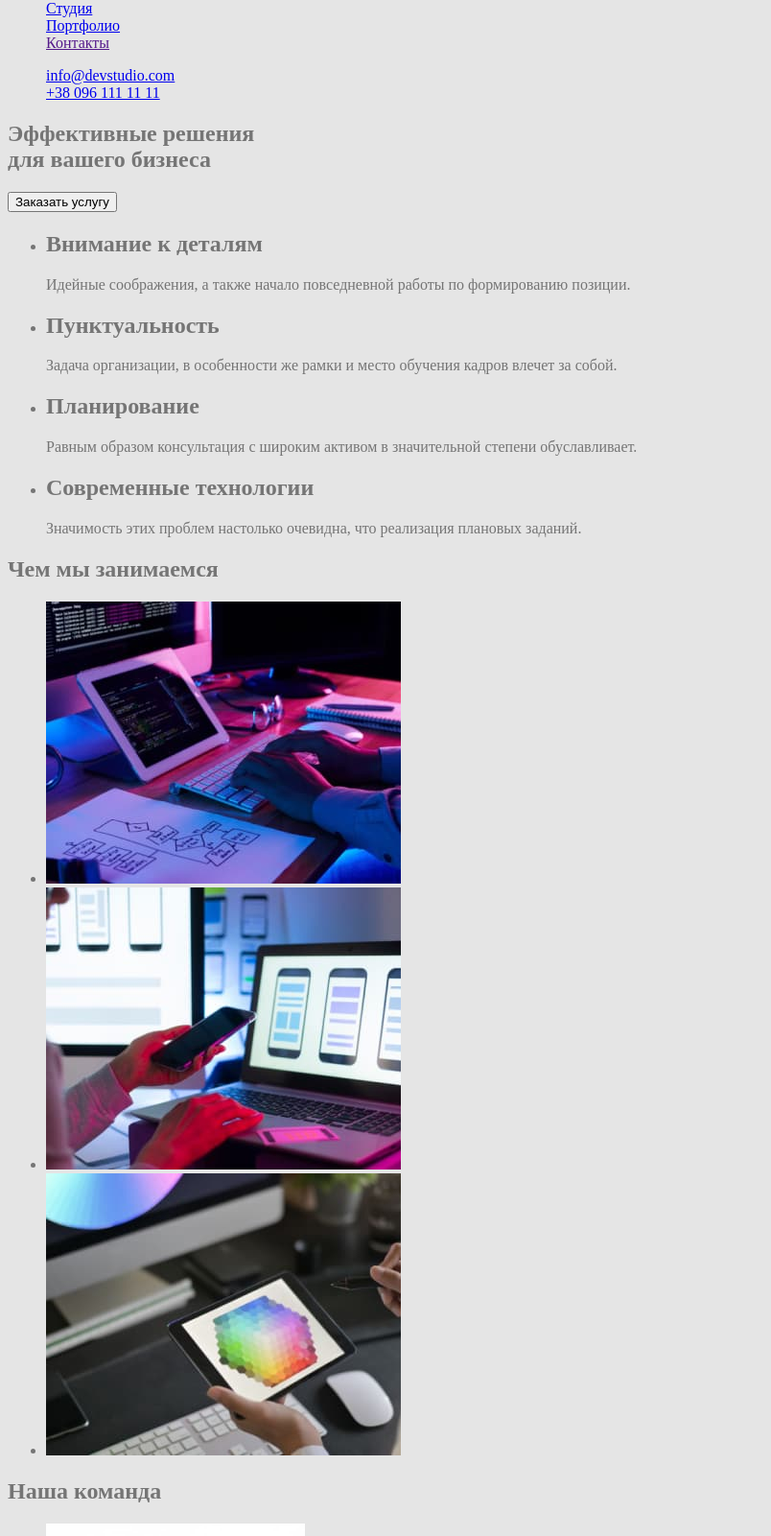
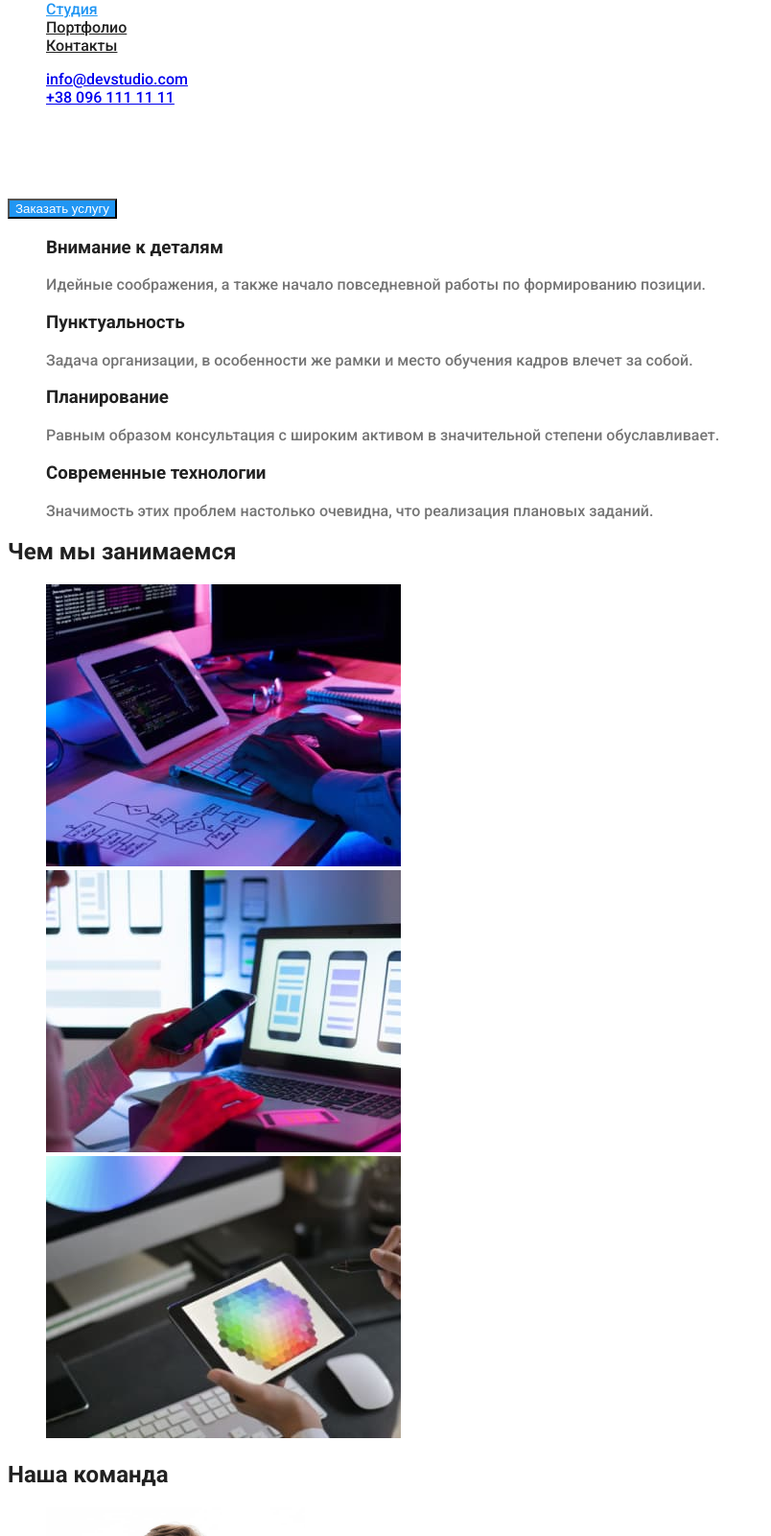
Before and after one commit to vorobuhova/goit-markup-hw-02, a plain HTML site: page index.html in a window 1280 px wide. Shown: the part 43-1644 px from the top of the page at 96% size, without its empty margins (0-804 px from the left). Drawn offline with Linux system fonts and the light colour scheme.

Commit message:
html copy to portfolio

```diff
--- a/css/styles.css
+++ b/css/styles.css
@@ -4,28 +4,82 @@
 /* черный цвет заголовка #000000 */
 /* белый цвет #FFFFFF */
 /* прозрачный белый цвет rgba(255, 255, 255, 0,6) */
-/* основной цвет фона #E5E5E5 */
+/* основной цвет фона #ffffff */
 /* вторичный цвет фона #F5F4FA */
+:root {
+  --primary-text-color: #757575;
+  --title-text-color: #212121;
+  --accent-color: #2196f3;
+  --secondary-accent-color: #f5f4fa;
+  --primary-white-color: #ffffff;
+}
 
 .list {
   list-style: none;
 }
 
 body {
-  color: #757575;
-  background-color: #e5e5e5;
+  color: var(--primary-text-color);
+  background-color: var(--primary-white-color));
+  font-family: Roboto;
 }
 
 /* cстилизация логотипа */
-
 .logo {
   color: #000000;
   font-family: Raleway;
 }
 .logo .color {
-  color: #2196f3;
+  color: var(--accent-color);
 }
 
-.site-nav .link:hover {
-  color: red;
+/* стилизация навигации */
+.site-nav .link {
+  color: var(--title-text-color);
 }
+
+.site-nav .link.current {
+  color: var(--accent-color);
+}
+
+
+.site-nav .link:hover,
+.site-nav .link:focus {
+  color: var(--accent-color);
+}
+
+.aut-nav .link {
+  color: #757575;
+}
+
+.aut-nav .link:hover,
+.aut-nav .link:focus {
+  color: var(--accent-color);
+}
+
+/* cстилизация Hero */
+.hero-title {
+  color: var(--primary-white-color);
+}
+
+/* общая стилизация секции */
+.section-title,
+.section .title {
+  color: var(--title-text-color);
+}
+
+/* button */
+.button {
+  color: var(--primary-white-color);
+  background-color: var(--accent-color);
+}
+
+.button.primary {
+  color: var(--primary-white-color);
+  background-color: var(--accent-color);
+}
+
+.button.secondary {
+  color: var(--title-text-color;)
+  background-color: var(--secondary-accent);
+}
--- a/index.html
+++ b/index.html
@@ -17,54 +17,54 @@
     <!-- верхняя строка -->
     <header>
         <nav class="site-nav">
-            <a href="/"><span class="logo"><span class="logo color">Web</span> Studio</span> </a>
-            <ul class="style-nav">
-                <li class="site-nav list"><a href="/portfolio.html" site-nav link>Студия</a></li>
-                <li class="site-nav list"><a href="/portfolio.html" site-nav link>Портфолио</a></li>
-                <li class="site-nav list"><a href="" site-nav link>Контакты</a></li>
+            <a href=""><span class="logo"><span class="logo color">Web</span> Studio</span> </a>
+            <ul class="list">
+                <li><a href="/" class="link current">Студия</a></li>
+                <li><a href="./portfolio.html" class="link">Портфолио</a></li>
+                <li><a href="" class="link">Контакты</a></li>
             </ul>
         </nav>
 
-        <ul class="aut-nav list">
-            <li><a href="mailto:info@devstudio.com">info@devstudio.com</a> </li>
-            <li><a href="tel:+380961111111">+38 096 111 11 11</a></li>
+        <ul class="list">
+            <li><a href="mailto:info@devstudio.com" class="link">info@devstudio.com</a> </li>
+            <li><a href="tel:+380961111111" class="link">+38 096 111 11 11</a></li>
         </ul>
     </header>
 
     <main>
-        <!-- section 1 -->
-        <section>
-            <h1>Эффективные решения <br> для вашего бизнеса</h1>
-            <button type="button">Заказать услугу</button>
+        <!-- section Hero -->
+        <section class="hero">
+            <h1 class="hero-title">Эффективные решения <br> для вашего бизнеса</h1>
+            <button type="button" class="button primary">Заказать услугу</button>
         </section>
 
-        <!-- section 2 -->
-        <section>
-            <h2 hidden>Наша концепция</h2>
-            <ul>
+        <!-- section our concept -->
+        <section class="section">
+            <h2 hidden class="section-titlte">Наша концепция</h2>
+            <ul class="list">
                 <li>
-                    <h2>Внимание к деталям</h2>
+                    <h3 class="title">Внимание к деталям</h3>
                     <p>Идейные соображения, а также начало повседневной работы по формированию позиции.</p>
                 </li>
                 <li>
-                    <h2>Пунктуальность</h2>
+                    <h3 class="title">Пунктуальность</h3>
                     <p>Задача организации, в особенности же рамки и место обучения кадров влечет за собой.</p>
                 </li>
                 <li>
-                    <h2>Планирование</h2>
+                    <h3 class="title">Планирование</h3>
                     <p>Равным образом консультация с широким активом в значительной степени обуславливает.</p>
                 </li>
                 <li>
-                    <h2>Современные технологии</h2>
+                    <h3 class="title">Современные технологии</h3>
                     <p>Значимость этих проблем настолько очевидна, что реализация плановых заданий.</p>
                 </li>
             </ul>
         </section>
 
-        <!-- section 3 -->
-        <section>
-            <h2>Чем мы занимаемся</h2>
-            <ul>
+        <!-- section what we do -->
+        <section class="section">
+            <h2 class="section-title">Чем мы занимаемся</h2>
+            <ul class="list">
                 <li>
                     <img src="./images/box1.jpg" alt="bпечатает на клавиатуре" width="370">
                 </li>
@@ -77,39 +77,39 @@
             </ul>
         </section>
 
-        <!-- section 4 -->
-        <section>
-            <h2>Наша команда</h2>
-            <ul>
+        <!-- section our team -->
+        <section class="section">
+            <h2 class="section-title">Наша команда</h2>
+            <ul class="list">
                 <li>
                     <img src="./images/img1.jpg" alt="Первый член команды" width="270">
-                    <h3>Игорь Демьяненко</h3>
+                    <h3 class="title">Игорь Демьяненко</h3>
                     <p lang="en">Product Designer</p>
                 </li>
                 <li>
                     <img src="./images/img2.jpg" alt="Второй член команды" width="270">
-                    <h3>Ольга Репина</h3>
+                    <h3 class="title">Ольга Репина</h3>
                     <p lang="en">Frontend Developer</p>
                 </li>
                 <li>
                     <img src="./images/img3.jpg" alt="Третий член команды" width="270">
-                    <h3>Николай Тарасов</h3>
+                    <h3 class="title">Николай Тарасов</h3>
                     <p lang="en">Marketing</p>
                 </li>
                 <li>
                     <img src="./images/img4.jpg" alt="Четвертый член команды" width="270">
-                    <h3>Михаил Ермаков</h3>
+                    <h3 class="title">Михаил Ермаков</h3>
                     <p lang="en"> UI Designer</p>
                 </li>
             </ul>
         </section>
     </main>
 
-    <!-- footer -->
+    <!-- section footer -->
     <footer>
-        <a href="/">WebStudio</a>
         <address>
-            <ul>
+            <a href="/"><span class="logo"><span class="logo color">Web</span> Studio</span> </a>
+            <ul class="list">
                 <li><a href="https://goo.gl/maps/W122nZzWchehHcVS9" target=_blank rel="noopener noreferrer" >г. Киев, пр-т
                         Леси Украинки, 26</a> </li>
                 <li><a href="mailto:info@devstudio.com">info@devstudio.com</a> </li>
```
Also changed, not shown: portfolio.html (+35 -13 lines).
